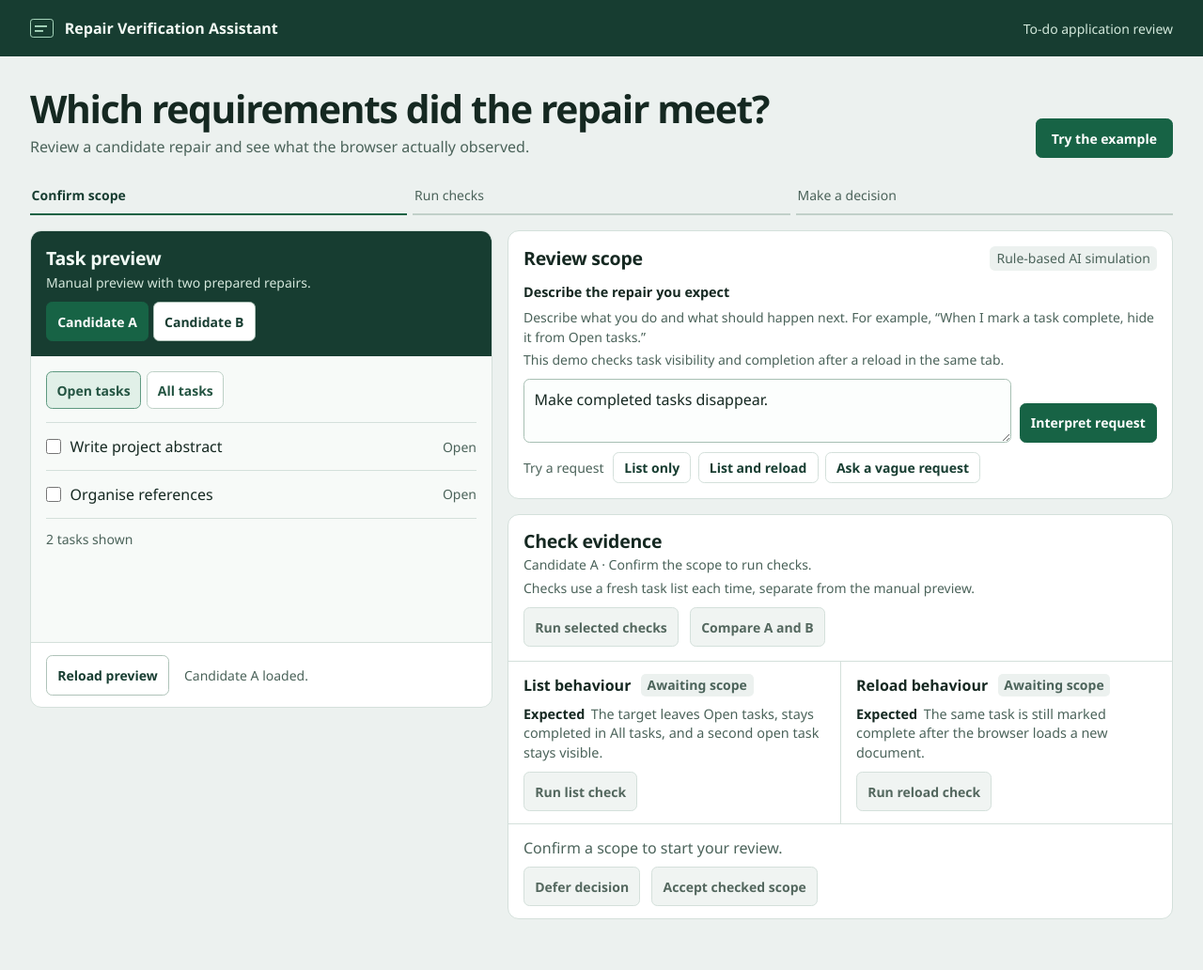
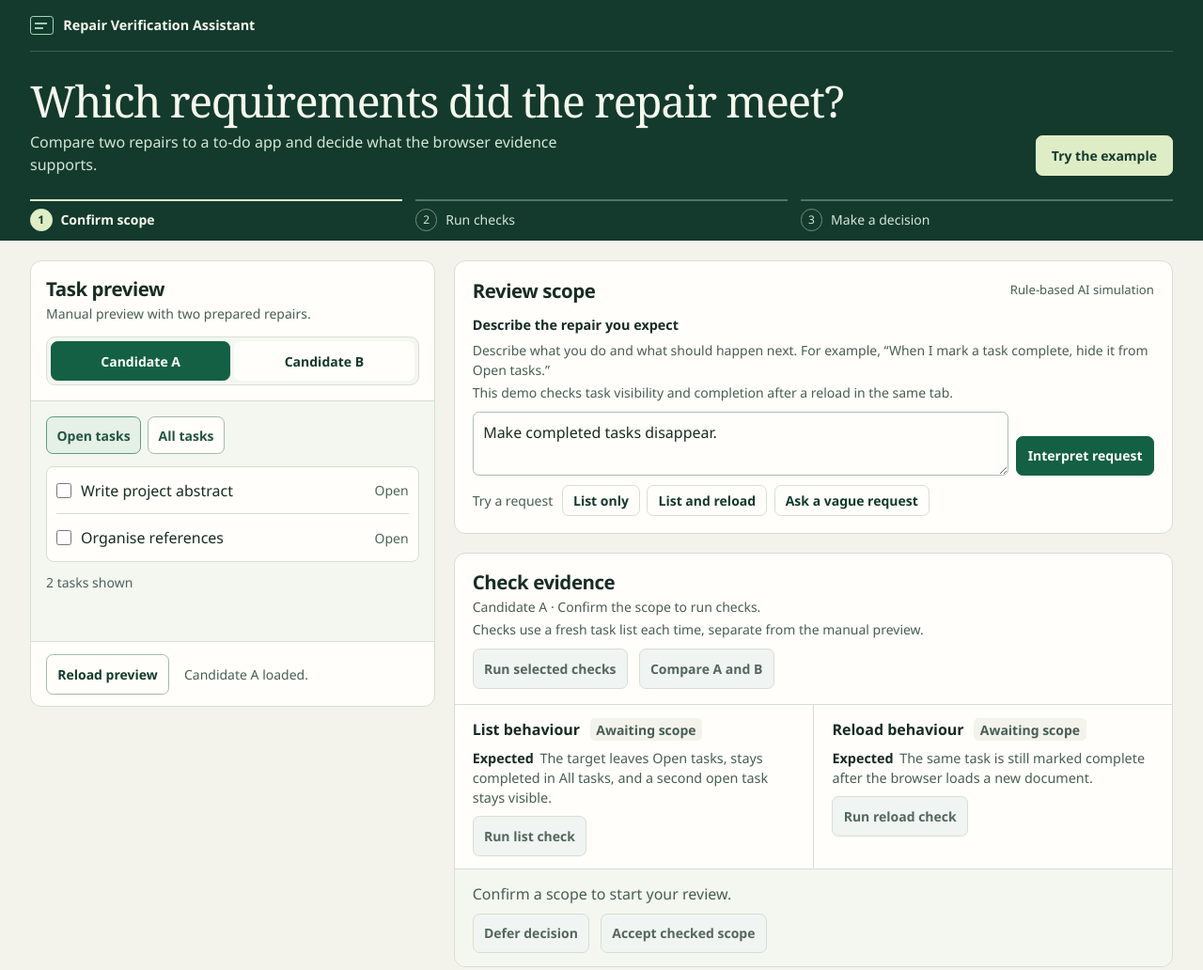
Before and after one commit to starcoke1/repair-verification-assistant, a website with bundled scripts: page web/index.html in a window 1280 px wide. Shown: the whole page at 94% size. Built offline with nearby package versions, Linux system fonts and the light colour scheme.

Commit message:
Stage 07: Refine the workbench and refresh review evidence

```diff
--- a/web/index.html
+++ b/web/index.html
@@ -12,14 +12,15 @@
   <header class="site-header">
     <div class="site-inner">
       <div class="wordmark"><span class="mark" aria-hidden="true"></span> Repair Verification Assistant</div>
-      <span class="header-note">To-do application review</span>
     </div>
   </header>
-  <main class="shell">
+  <main>
+    <div class="review-overview">
+      <div class="shell">
         <div class="intro">
           <div>
             <h1>Which requirements did the repair meet?</h1>
-        <p>Review a candidate repair and see what the browser actually observed.</p>
+            <p>Compare two repairs to a to-do app and decide what the browser evidence supports.</p>
           </div>
           <button type="button" id="try-example" class="button-accent">Try the example</button>
         </div>
@@ -28,8 +29,10 @@
           <li data-review-step="checks">Run checks</li>
           <li data-review-step="decision">Make a decision</li>
         </ol>
+      </div>
+    </div>
 
-    <div class="workbench">
+    <div class="shell workbench">
       <section class="preview-panel" aria-labelledby="preview-title">
         <div class="preview-header">
           <div>
--- a/web/preview.css
+++ b/web/preview.css
@@ -1,29 +1,31 @@
 :root {
   color-scheme: light;
-  color: #152821;
-  background: #f7faf8;
+  color: #172c24;
+  background: #f4f7f0;
+  --line: #d6dfd4;
   font: 100%/1.5 "Segoe UI", "Aptos", system-ui, sans-serif;
 }
 * { box-sizing: border-box; }
 body { margin: 0; }
 main { width: 100%; padding: 1rem; }
-nav { display: flex; flex-wrap: wrap; gap: .4rem; margin-block-end: .9rem; }
+nav { display: flex; flex-wrap: wrap; gap: .45rem; margin-block-end: .8rem; }
 button {
   font: inherit;
   font-size: .875rem;
   font-weight: 650;
   color: #245442;
-  border: 1px solid #bdd0c6;
-  border-radius: .4rem;
-  background: #fff;
+  border: 1px solid #a4b9ac;
+  border-radius: .45rem;
+  background: #fffefa;
   padding: .38rem .65rem;
   min-height: 2.5rem;
   cursor: pointer;
 }
-button[aria-pressed="true"] { background: #e1f0e8; border-color: #5e9980; }
+button:hover, button[aria-pressed="true"] { background: #e5f0e7; border-color: #5e9980; }
 button:focus-visible, input:focus-visible { outline: 3px solid #137253; outline-offset: 3px; }
-ul { margin: 0; padding: 0; list-style: none; border-block-start: 1px solid #d4e0db; }
-li { border-block-end: 1px solid #d4e0db; }
+ul { margin: 0; padding: 0 .65rem; list-style: none; border: 1px solid var(--line); border-radius: .5rem; background: #fffefa; }
+ul:empty { display: none; }
+li + li { border-block-start: 1px solid var(--line); }
 label { display: flex; gap: .6rem; align-items: center; min-height: 3.1rem; padding-block: .35rem; }
 input { margin: 0; width: 1rem; height: 1rem; flex: none; accent-color: #176345; }
 .task-state { margin-inline-start: auto; font-size: .875rem; color: #4b635a; }
--- a/web/workbench.css
+++ b/web/workbench.css
@@ -1,13 +1,15 @@
 :root {
   color-scheme: light;
-  --canvas: #ecf1ef;
-  --surface: #ffffff;
-  --ink: #152821;
-  --muted: #4b635a;
-  --line: #d4e0db;
-  --pine: #173d31;
-  --accent: #176345;
-  --soft: #e4f2eb;
+  --canvas: #f3f3ec;
+  --surface: #fffefa;
+  --ink: #172c24;
+  --muted: #475e53;
+  --line: #d6dfd4;
+  --pine: #133a2d;
+  --accent: #146045;
+  --soft: #e5f0e7;
+  --wash: #f4f7f0;
+  --highlight: #dfedc7;
   --fail: #952f21;
   --fail-bg: #fcf0eb;
   --warn: #754d13;
@@ -21,17 +23,17 @@
 [hidden] { display: none !important; }
 body { margin: 0; }
 h1, h2, h3, p { margin: 0; }
+::selection { background: var(--highlight); color: var(--ink); }
 
-.site-header { color: #f3faf5; background: var(--pine); }
+.site-header, .review-overview { color: #f6f8ed; background: var(--pine); }
 .site-inner, .shell { width: min(78rem, calc(100% - 4rem)); margin-inline: auto; }
 .site-inner {
-  min-height: 3.75rem;
+  min-height: 3.45rem;
   display: flex;
   align-items: center;
-  justify-content: space-between;
-  gap: .75rem 1.5rem;
+  border-block-end: 1px solid #416052;
 }
-.wordmark { display: flex; align-items: center; gap: .75rem; font-weight: 650; }
+.wordmark { display: flex; align-items: center; gap: .65rem; font-size: .9rem; font-weight: 650; }
 .mark {
   display: block;
   flex: 0 0 auto;
@@ -42,43 +44,60 @@ h1, h2, h3, p { margin: 0; }
   background: linear-gradient(#a7d6bd, #a7d6bd) .28rem .35rem / .82rem .12rem no-repeat,
               linear-gradient(#a7d6bd, #a7d6bd) .28rem .67rem / .56rem .12rem no-repeat;
 }
-.header-note { font-size: .875rem; color: #d2e8db; }
-.shell { padding-block: 2rem 3rem; }
 .intro {
   display: flex;
   flex-wrap: wrap;
   align-items: flex-end;
   justify-content: space-between;
-  gap: 1rem 2rem;
-  margin-block-end: 1.35rem;
+  gap: 1.15rem 2rem;
+  padding-block: 1.65rem 1.6rem;
 }
-.intro p { margin-block-start: .4rem; max-width: 62ch; }
-.intro button { padding-inline: 1rem; }
-h1 { font-size: 2.55rem; line-height: 1.13; font-weight: 660; letter-spacing: -.033em; text-wrap: balance; }
-h2 { font-size: 1.22rem; line-height: 1.3; letter-spacing: -.012em; }
+.intro p { margin-block-start: .45rem; max-width: 64ch; color: #d5e6d9; }
+.intro #try-example { background: var(--highlight); color: var(--pine); border-color: var(--highlight); padding-inline: 1rem; }
+.intro #try-example:hover { background: #f1f6e6; }
+.intro #try-example:focus-visible { outline-color: var(--highlight); }
+h1 { font: 400 2.9rem/1.08 Georgia, "Times New Roman", serif; letter-spacing: -.03em; text-wrap: balance; }
+h2 { font-size: 1.28rem; line-height: 1.3; letter-spacing: -.022em; }
 h3 { font-size: 1rem; }
-.intro p, .preview-header p, #evidence-context { color: var(--muted); }
+.preview-header p, #evidence-context { color: var(--muted); }
 .review-progress {
   display: grid;
   grid-template-columns: repeat(3, minmax(0, 1fr));
-  gap: .4rem;
+  gap: .85rem;
   list-style: none;
-  margin: 0 0 1rem;
+  margin: 0;
   padding: 0;
+  counter-reset: review-step;
 }
 .review-progress li {
-  padding: .44rem .1rem .55rem;
-  border-block-end: 2px solid #c1d0c9;
-  color: var(--muted);
+  display: flex;
+  align-items: center;
+  gap: .55rem;
+  padding: .48rem 0 .63rem;
+  border-block-start: 2px solid #557568;
+  color: #d5e6d9;
   font-size: .875rem;
+  counter-increment: review-step;
 }
-.review-progress li[aria-current="step"] { color: var(--pine); border-color: var(--accent); font-weight: 700; }
-.review-progress .step-done { border-color: #61a687; }
+.review-progress li::before {
+  display: grid;
+  flex: 0 0 1.35rem;
+  place-items: center;
+  height: 1.35rem;
+  border: 1px solid #718f82;
+  border-radius: 50%;
+  font-size: .75rem;
+  content: counter(review-step) / "";
+}
+.review-progress li[aria-current="step"] { color: #f6f8ed; border-color: var(--highlight); font-weight: 700; }
+.review-progress li[aria-current="step"]::before { color: var(--pine); background: var(--highlight); border-color: var(--highlight); }
+.review-progress .step-done { border-color: #88b799; }
 .workbench {
   display: grid;
-  grid-template-columns: minmax(20rem, .82fr) minmax(0, 1.18fr);
-  gap: 1rem;
+  grid-template-columns: minmax(19rem, .72fr) minmax(0, 1.28fr);
+  gap: 1.25rem;
   align-items: start;
+  padding-block: 1.35rem 3rem;
 }
 .preview-panel, .scope-panel, .evidence-panel {
   background: var(--surface);
@@ -86,7 +105,7 @@ h3 { font-size: 1rem; }
   border-radius: .75rem;
   min-width: 0;
 }
-.preview-panel { overflow: hidden; }
+.preview-panel { overflow: hidden; position: sticky; top: 1rem; }
 .preview-header, .section-heading, .preview-footer {
   display: flex;
   justify-content: space-between;
@@ -94,25 +113,32 @@ h3 { font-size: 1rem; }
   flex-wrap: wrap;
   gap: .65rem 1rem;
 }
-.preview-header { padding: 1rem; color: #f1faf5; background: var(--pine); }
-.preview-header p { color: #d4e7dc; }
+.preview-header { display: grid; grid-template-columns: minmax(0, 1fr); gap: .85rem; padding: 1rem; }
 .preview-header p, #evidence-context, #preview-message, #scope-message, .check-note { font-size: .875rem; }
 .preview-header p, #evidence-context { margin-top: .15rem; }
-.candidate-control { display: flex; flex-wrap: wrap; gap: .3rem; }
+.candidate-control {
+  display: grid;
+  grid-template-columns: repeat(2, minmax(0, 1fr));
+  gap: .25rem;
+  padding: .25rem;
+  border: 1px solid var(--line);
+  border-radius: .6rem;
+  background: var(--wash);
+}
 button {
   font: inherit;
   font-size: .875rem;
   font-weight: 650;
   color: var(--pine);
   background: var(--surface);
-  border: 1px solid #afc3b9;
-  border-radius: .4rem;
+  border: 1px solid #a4b9ac;
+  border-radius: .45rem;
   padding: .42rem .7rem;
   min-height: 2.65rem;
   cursor: pointer;
 }
 button:hover:not(:disabled) { background: var(--soft); border-color: var(--accent); }
-button:focus-visible, textarea:focus-visible, input:focus-visible {
+button:focus-visible, textarea:focus-visible, input:focus-visible, summary:focus-visible {
   outline: 3px solid #137253;
   outline-offset: 3px;
 }
@@ -125,19 +151,16 @@ button:disabled { color: #53675e; background: #f0f4f2; border-color: var(--line)
 .button-accent:hover:not(:disabled), .candidate-control [aria-pressed="true"]:hover:not(:disabled) {
   background: var(--pine);
 }
-.candidate-control button { white-space: nowrap; }
-iframe { display: block; width: 100%; min-height: 19rem; border: 0; background: #f7faf8; }
+.candidate-control button { border-color: transparent; }
+iframe { display: block; width: 100%; min-height: 16rem; border: 0; border-block-start: 1px solid var(--line); background: var(--wash); }
 .preview-footer { justify-content: flex-start; padding: .8rem 1rem; border-block-start: 1px solid var(--line); }
 #preview-message { color: var(--muted); }
 
-.review-panel { min-width: 0; display: grid; gap: 1rem; }
-.scope-panel { padding: 1rem; }
+.review-panel { min-width: 0; display: grid; gap: 1.25rem; }
+.scope-panel { padding: 1.1rem 1.2rem; }
 .method {
   color: var(--muted);
-  background: var(--canvas);
-  border-radius: .35rem;
-  font-size: .875rem;
-  padding: .15rem .45rem;
+  font-size: .82rem;
 }
 #request-form { display: grid; gap: .35rem; margin-block-start: .75rem; }
 #request-form > label { font-weight: 620; font-size: .9rem; }
@@ -157,13 +180,15 @@ textarea {
   resize: vertical;
   font: inherit;
   color: var(--ink);
-  background: #fcfefd;
+  background: var(--surface);
+  caret-color: var(--accent);
 }
 .suggestion {
   margin-block-start: .85rem;
   padding: .75rem .85rem;
-  border-radius: .45rem;
-  background: #f3f8f5;
+  border: 1px solid var(--line);
+  border-radius: .55rem;
+  background: var(--wash);
 }
 #question { font-weight: 640; }
 #reasons, .observations { margin: .3rem 0 0; padding-inline-start: 1.18rem; }
@@ -176,29 +201,30 @@ input[type="checkbox"] { flex: 0 0 auto; margin: 0; width: 1rem; height: 1rem; a
 .scope-actions, .decision-actions { display: flex; align-items: center; gap: .5rem .75rem; flex-wrap: wrap; }
 #scope-message { color: var(--muted); }
 
-.evidence-heading { padding: .9rem 1rem; }
+.evidence-heading { padding: 1.05rem 1.2rem; }
 .check-note { color: var(--muted); margin-block-start: .2rem; }
 .check-summary {
-  padding: .46rem 1rem;
+  padding: .5rem 1.2rem;
   border-block-start: 1px solid var(--line);
-  background: #f3f8f5;
+  background: var(--wash);
   color: var(--pine);
   font-size: .875rem;
   font-weight: 650;
 }
 .comparison-progress { margin: 0 1rem; color: var(--muted); font-size: .875rem; }
 .comparison-progress:not(:empty) { padding-block: .5rem; }
-.comparison { padding: 0 1rem .8rem; min-width: 0; }
+.comparison { padding: .25rem 1.2rem .85rem; min-width: 0; }
 .comparison table { width: 100%; border-collapse: collapse; table-layout: fixed; font-size: .875rem; }
 .comparison caption { text-align: left; font-weight: 660; margin-block-end: .35rem; }
 .comparison th, .comparison td { padding: .45rem .35rem; text-align: left; vertical-align: top; border-block-start: 1px solid var(--line); overflow-wrap: anywhere; }
+.comparison thead { background: var(--wash); }
 .comparison th:first-child { width: 43%; }
 .comparison small { display: block; font-weight: 500; color: var(--muted); margin-block-start: .2rem; }
 .comparison summary { cursor: pointer; }
 .comparison details ul { margin: .4rem 0 0; padding-inline-start: .95rem; }
 .comparison > p { margin-block-start: .45rem; color: var(--muted); font-size: .875rem; }
 .check-list { display: grid; grid-template-columns: repeat(2, minmax(0, 1fr)); border-block: 1px solid var(--line); }
-[data-check] { min-width: 0; display: grid; align-content: start; align-items: start; gap: .55rem; padding: .8rem 1rem; }
+[data-check] { min-width: 0; display: grid; align-content: start; align-items: start; gap: .55rem; padding: .85rem 1.2rem; }
 [data-check] + [data-check] { border-inline-start: 1px solid var(--line); }
 .check-heading { display: flex; gap: .35rem .65rem; flex-wrap: wrap; align-items: center; }
 .result { font-size: .875rem; font-weight: 680; color: var(--muted); background: var(--canvas); border-radius: .32rem; padding: .1rem .42rem; }
@@ -211,7 +237,7 @@ input[type="checkbox"] { flex: 0 0 auto; margin: 0; width: 1rem; height: 1rem; a
 .observations { margin: 0; }
 .observations li + li { margin-block-start: .18rem; }
 [data-run] { justify-self: start; }
-.decision-panel { display: grid; gap: .5rem; padding: .8rem 1rem; }
+.decision-panel { display: grid; gap: .55rem; padding: .85rem 1.2rem; background: var(--wash); border-radius: 0 0 .75rem .75rem; }
 .feedback-panel { display: grid; gap: .5rem; margin-block-start: .3rem; padding-block-start: .75rem; border-block-start: 1px solid var(--line); }
 .feedback-panel label { font-weight: 650; }
 .feedback-panel p { color: var(--muted); font-size: .875rem; }
@@ -221,14 +247,16 @@ input[type="checkbox"] { flex: 0 0 auto; margin: 0; width: 1rem; height: 1rem; a
 @media (max-width: 58rem) {
   .site-inner, .shell { width: calc(100% - 2rem); }
   .workbench { grid-template-columns: minmax(0, 1fr); }
+  .preview-panel { position: static; }
 }
 @media (max-width: 33rem) {
-  .shell { padding-block-start: 1.4rem; }
-  h1 { font-size: 1.9rem; }
-  .header-note { display: none; }
+  .intro { padding-block: 1.4rem 1.2rem; }
+  h1 { font-size: 2.05rem; }
+  .review-progress { gap: .4rem; }
+  .review-progress li { align-items: flex-start; gap: .3rem; font-size: .79rem; }
+  .review-progress li::before { flex-basis: 1.1rem; height: 1.1rem; }
   .check-list { grid-template-columns: minmax(0, 1fr); }
   [data-check] + [data-check] { border-inline-start: 0; border-block-start: 1px solid var(--line); }
-  iframe { min-height: 16rem; }
 }
 @media (pointer: coarse) {
   button, fieldset label { min-height: 2.75rem; }
```
Also changed, not shown: docs/architecture.md (+3 -1 lines), README.md, docs/evidence/candidate-a-failed.png, docs/evidence/candidate-b-accepted.png, docs/evidence/candidate-comparison.png, docs/evidence/guided-start.png, docs/evidence/repair-feedback.png, docs/evidence/scope-correction.png, docs/evidence/scope-list-only-accepted.png. Lines whose indentation alone changed are shown as unchanged.
